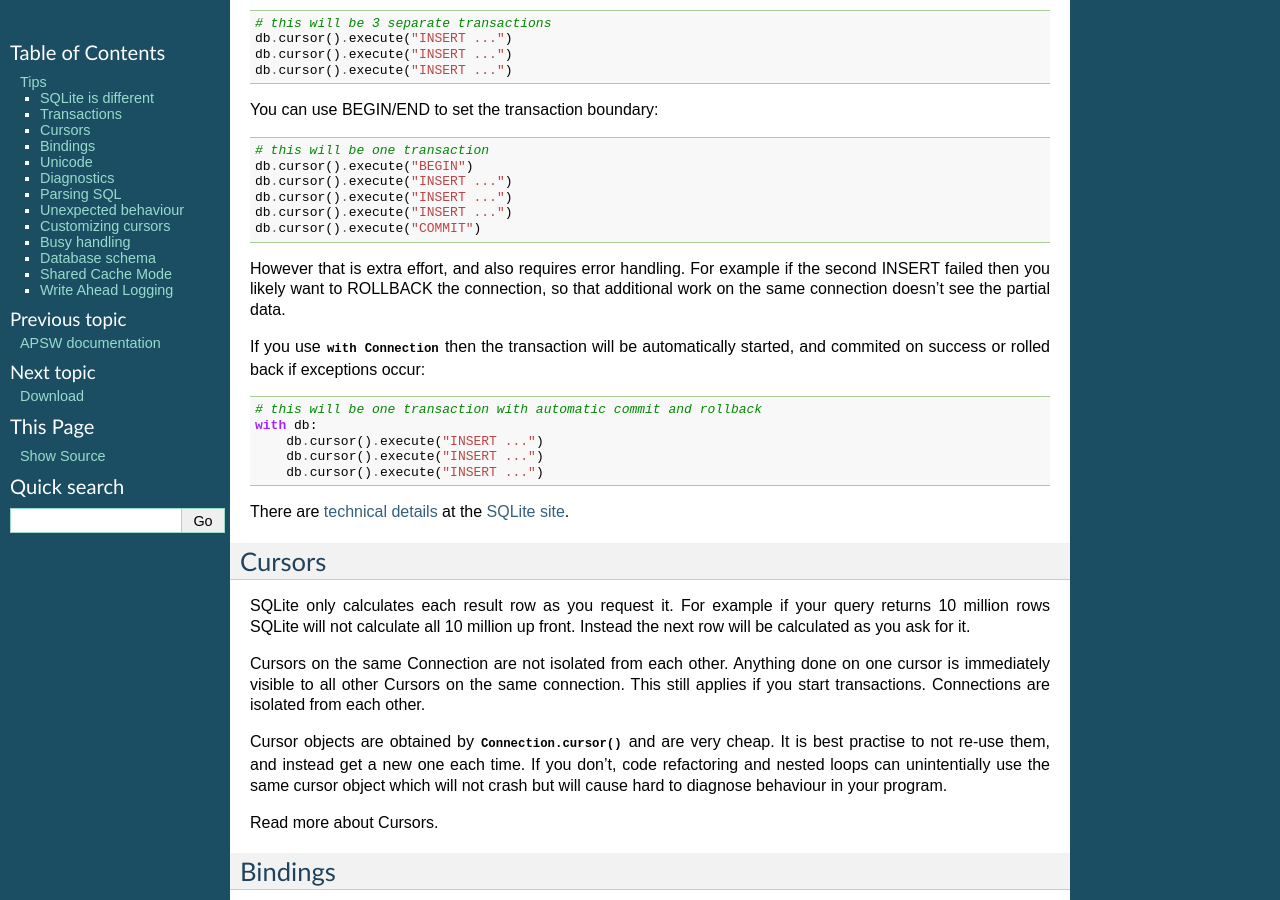
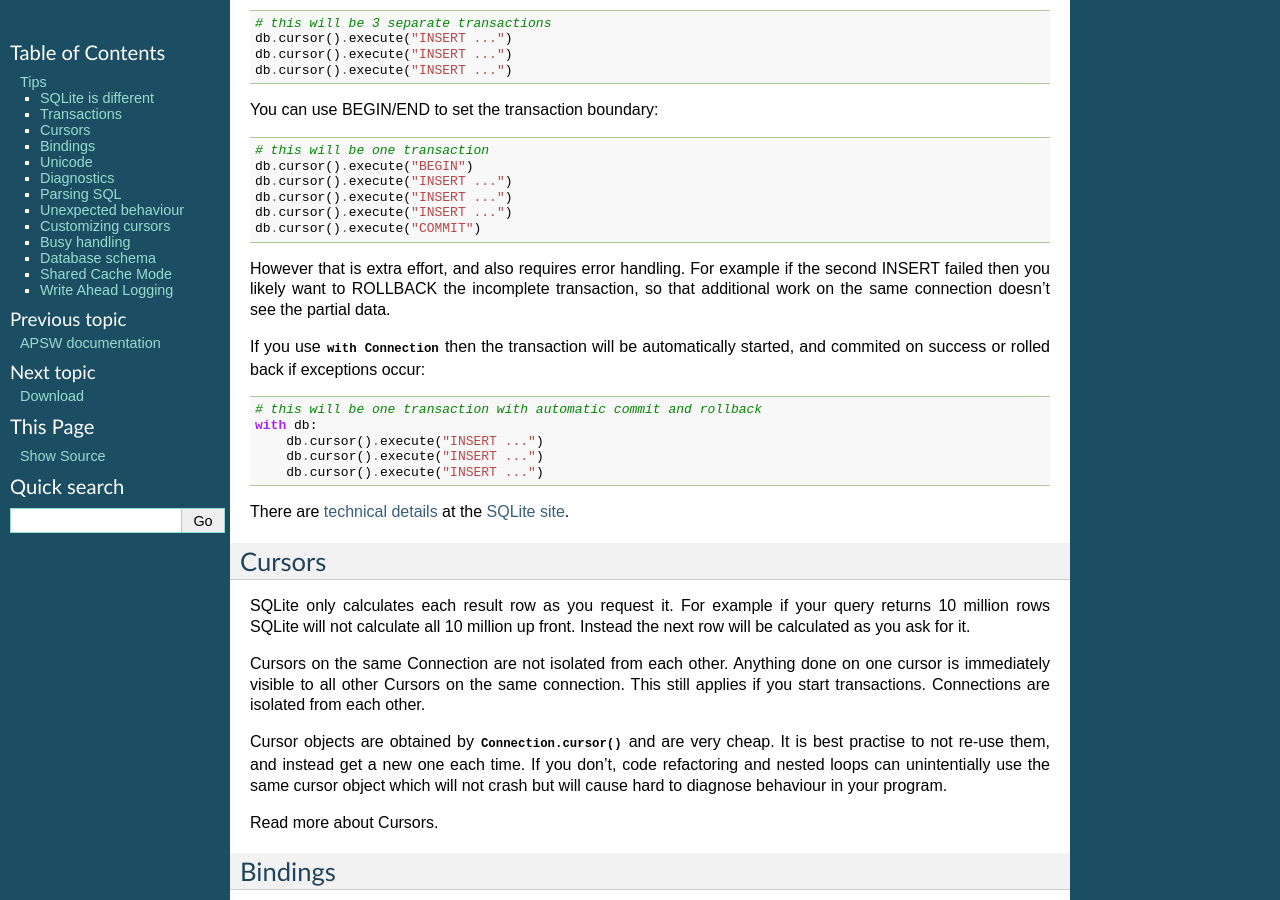
Before and after one commit to rogerbinns/apsw, a Sphinx documentation site: the page built from doc/tips.rst, in a window 1280 px wide and 900 px high, scrolled down 505 px. Built offline with Sphinx 7.4.7, drawn with Linux system fonts in a browser that asks for light colours; pages that are not in the unit, such as notebooks, are missing from menus; the version number is read from the project's files by our own code.

Commit message:
Wording change
connection -> transaction

```diff
--- a/doc/tips.rst
+++ b/doc/tips.rst
@@ -46,8 +46,9 @@ You can use BEGIN/END to set the transaction boundary::
    db.cursor().execute("COMMIT")
 
 However that is extra effort, and also requires error handling.  For example
-if the second INSERT failed then you likely want to ROLLBACK the connection,
-so that additional work on the same connection doesn't see the partial data.
+if the second INSERT failed then you likely want to ROLLBACK the incomplete
+transaction, so that additional work on the same connection doesn't see the
+partial data.
 
 If you use :meth:`with Connection <Connection.__enter__>` then the transaction
 will be automatically started, and commited on success or rolled back if
```
